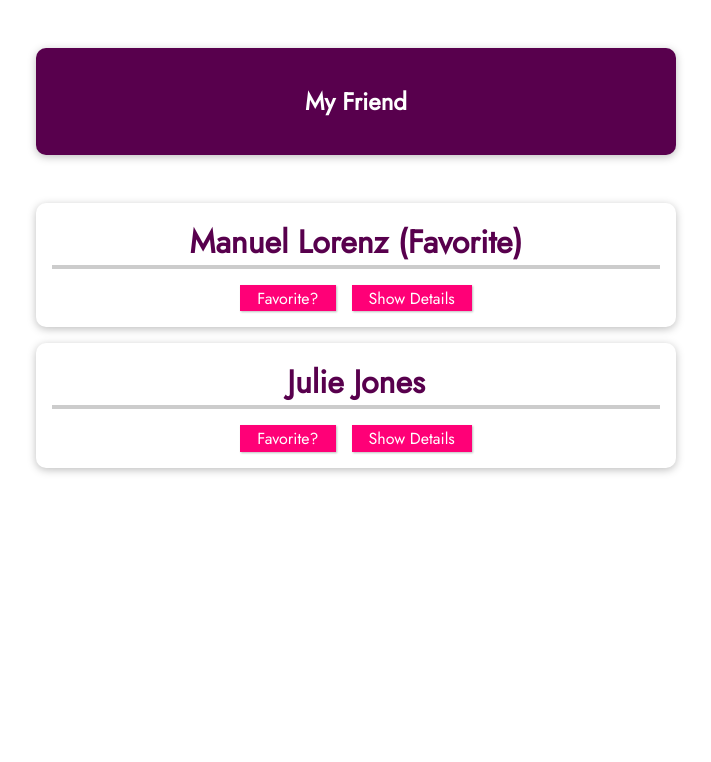
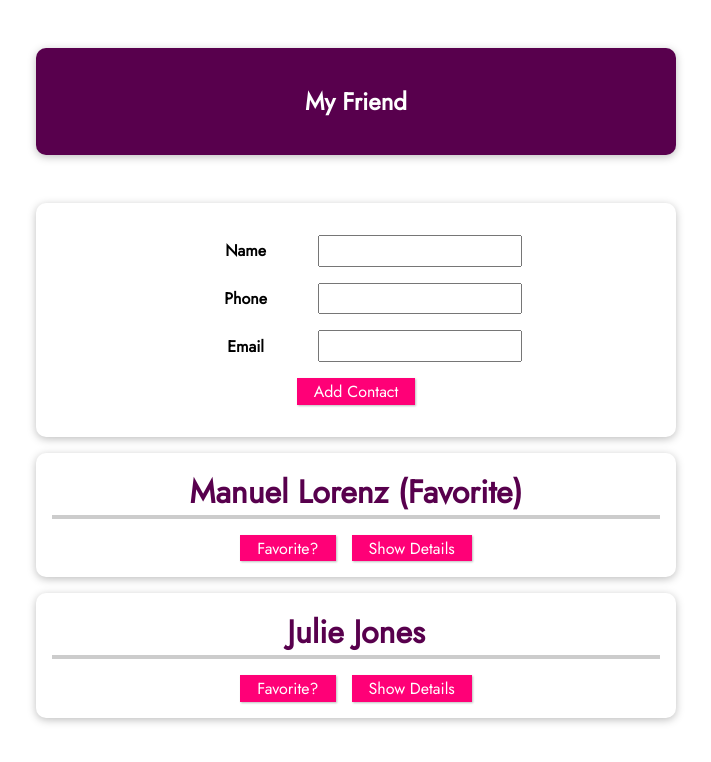
Before and after one commit to nuhptr/vue-academind, a Vue app in the folder vue-first-app/: page / in a window 1280 px wide. Shown: the top 762 px of the page, without its empty margins (284-995 px from the left). Built offline with nearby package versions, Linux system fonts and the light colour scheme.

Commit message:
adding component & connecting them

```diff
--- a/vue-first-app/src/App.vue
+++ b/vue-first-app/src/App.vue
@@ -1,5 +1,6 @@
 <script>
 import FriendContact from "./components/FriendContact.vue";
+import NewFriend from "./components/NewFriend.vue";
 
 export default {
    data() {
@@ -24,6 +25,7 @@
    },
    components: {
       FriendContact,
+      NewFriend,
    },
    methods: {
       toggleFavoriteStatus(friendId) {
@@ -41,6 +43,7 @@
       <header>
          <h1>My Friend</h1>
       </header>
+      <NewFriend />
       <ul>
          <FriendContact
             v-for="friend in friends"
@@ -88,7 +91,8 @@
    list-style: none;
 }
 
-#app li {
+#app li,
+#app form {
    box-shadow: 0 2px 8px rgba(0, 0, 0, 0.26);
    margin: 1rem auto;
    border-radius: 10px;
--- /dev/null
+++ b/vue-first-app/src/components/NewFriend.vue
@@ -0,0 +1,48 @@
+<template>
+   <form action="#">
+      <div>
+         <label for="name">Name</label>
+         <input type="text" name="name" />
+      </div>
+      <div>
+         <label for="phone">Phone</label>
+         <input type="tel" name="phone" />
+      </div>
+      <div>
+         <label for="email">Email</label>
+         <input type="email" name="email" />
+      </div>
+      <div>
+         <button>Add Contact</button>
+      </div>
+   </form>
+</template>
+
+<script>
+export default {
+   emits: ["add-contact"],
+   data() {
+      return {
+         enteredName: "",
+         enteredPhone: "",
+         enteredEmail: "",
+      };
+   },
+};
+</script>
+
+<style>
+#app input {
+   font: inherit;
+   padding: 0.15rem;
+}
+#app label {
+   font-weight: bold;
+   margin-right: 1rem;
+   width: 7rem;
+   display: inline-block;
+}
+#app form div {
+   margin: 1rem 0;
+}
+</style>
```
